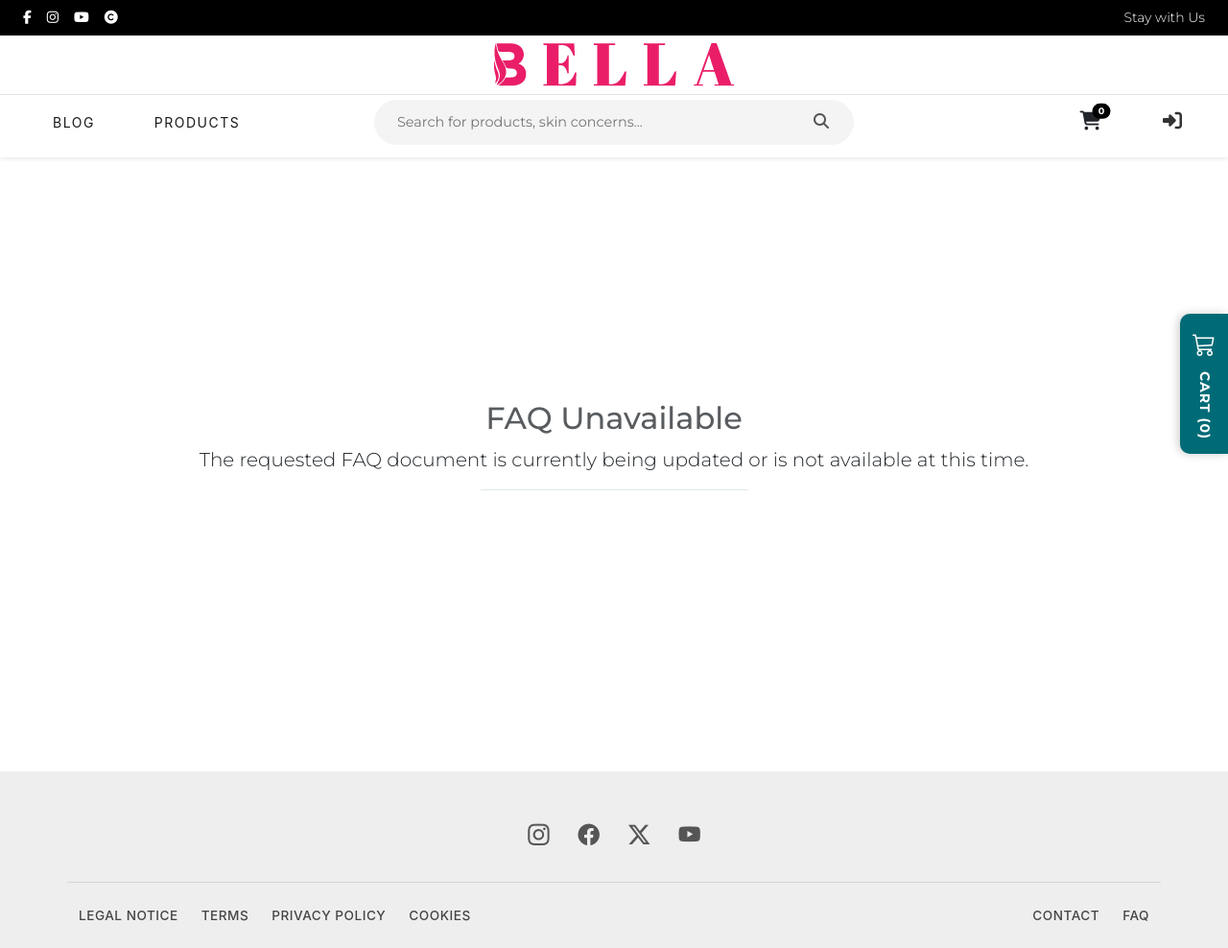
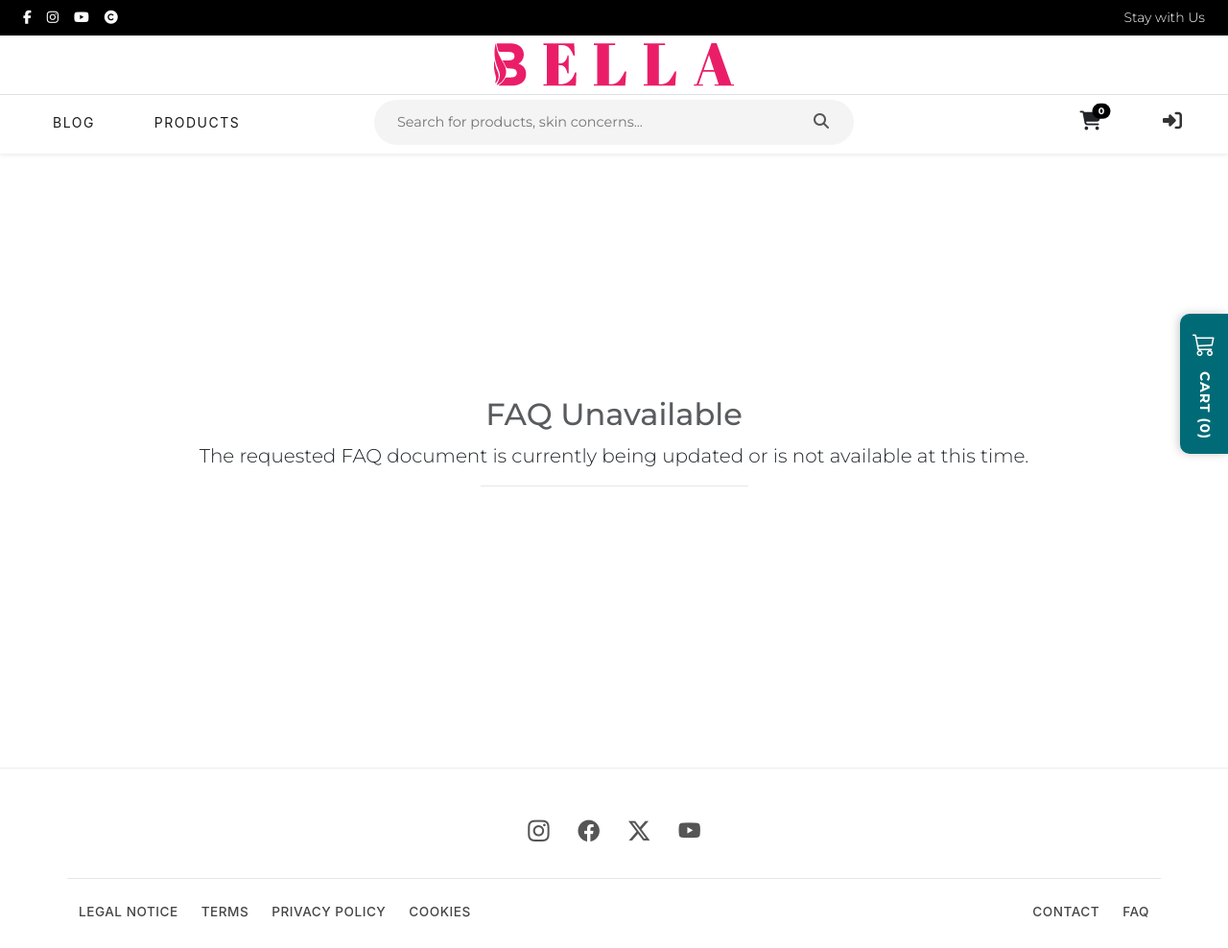
Before and after one commit to belasea/bela_global, a Django app: page /faq/ in a window 1280 px wide. Shown: the whole page at 96% size. After the commit the page ends 956 px from the top, so only its background shows below. Run offline with Django 5.2, Linux system fonts and the light colour scheme; data comes from the database, SQL or seed files in the repository; data that the repository does not hold is empty; parts of the project's set-up code (start-up, migrations or seed data) failed here and were passed over.

Commit message:
change some css

```diff
--- a/static/css/main.css
+++ b/static/css/main.css
@@ -2408,7 +2408,7 @@ section
 
 /* --- Footer Base --- */
 .footer-section {
-    background-color: #eeeeee;
+    background-color: #FFFFFF !important;
     color: #2d2d2d;
     font-family: 'Inter', sans-serif;
     border-top: 1px solid #eeeeee;
--- a/templates/base.html
+++ b/templates/base.html
@@ -38,7 +38,6 @@
                 </div>
             </div>
         </div>
-
         <!--===== Navbar ====-->
         <div class="navbar-section shadow-sm sticky-top">
             <!-- Top Brand Logo (Desktop Only) -->
@@ -51,7 +50,7 @@
                     </div>
                 </div>
             </div>
-            <nav class="navbar navbar-expand-lg navbar-light bg-white mb-2 border-top">
+            <nav class="navbar navbar-expand-lg navbar-light bg-white mb-1 border-top">
                 <div class="container-fluid px-4">
                     <!-- Logo (Mobile Only) -->
                     <a class="navbar-brand d-lg-none" href="{% url 'home' %}">
```
